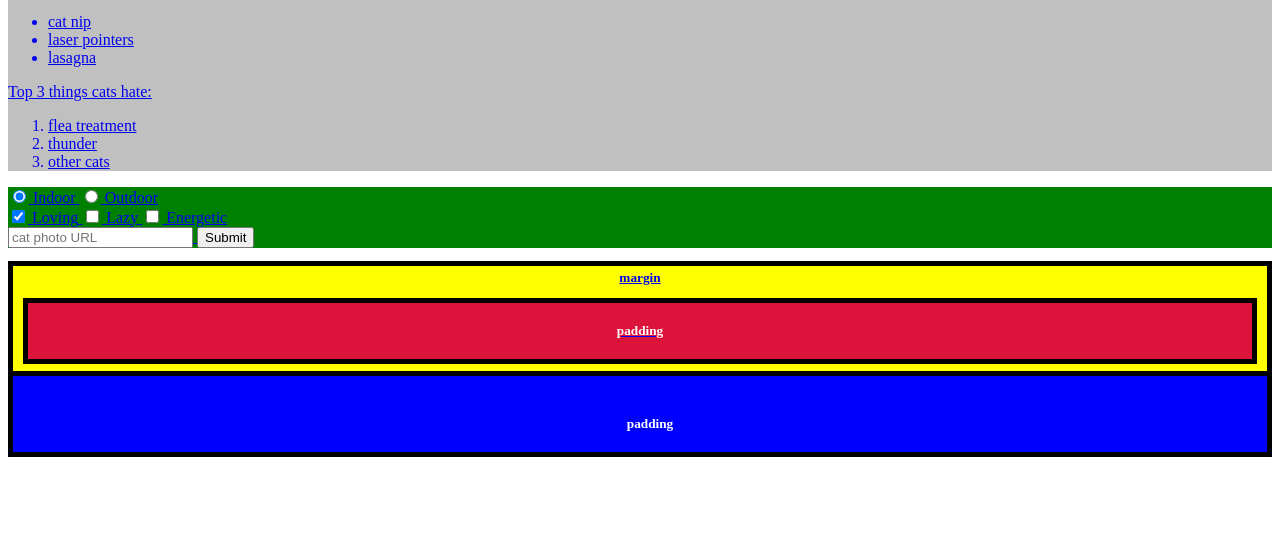
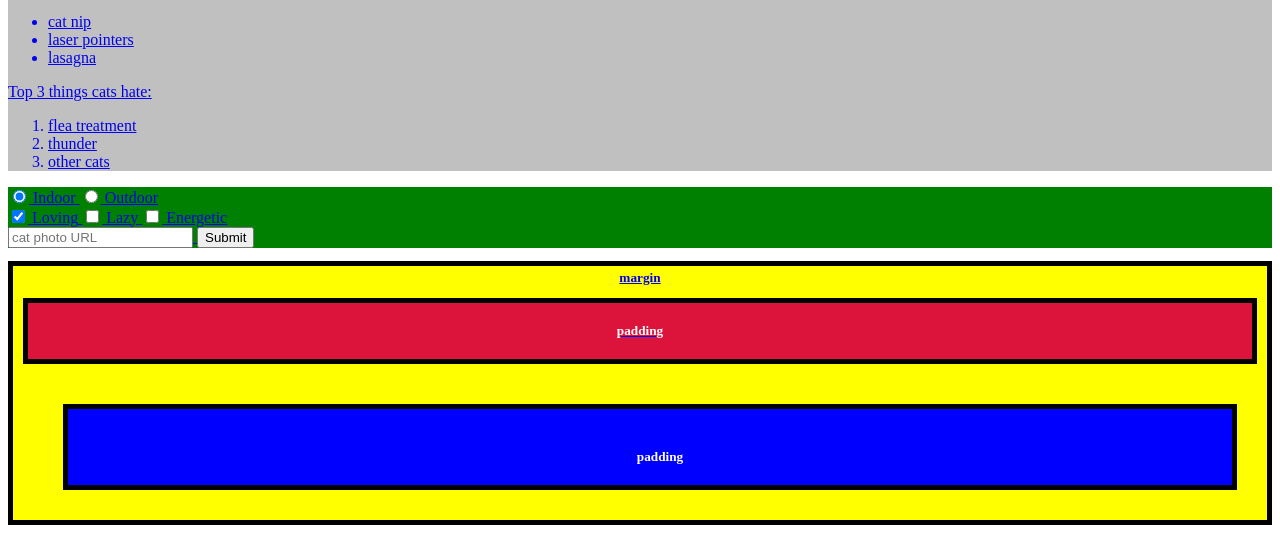
Before and after one commit to NbsSahitya/css_assignment, a plain HTML site: page src/index.html in a window 1280 px wide. Shown: the part 616-1149 px from the top of the page. Before the commit the page ends 1081 px from the top, so only its background shows below. Drawn offline with Linux system fonts and the light colour scheme.

Commit message:
margin-right: 20px;

```diff
--- a/src/index.html
+++ b/src/index.html
@@ -73,6 +73,10 @@
     padding-right: 20px; /*Task19:-Add Different Padding to Each Side of an Element*/
     padding-bottom: 20px;
     padding-left: 40px;
+    margin-top: 40px;
+    margin-right: 20px;
+    margin-bottom: 20px; /*Task20:-Add Different Margins to Each Side of an Element*/
+    margin-left: 40px;
   }
       </style>
 </head>
```
